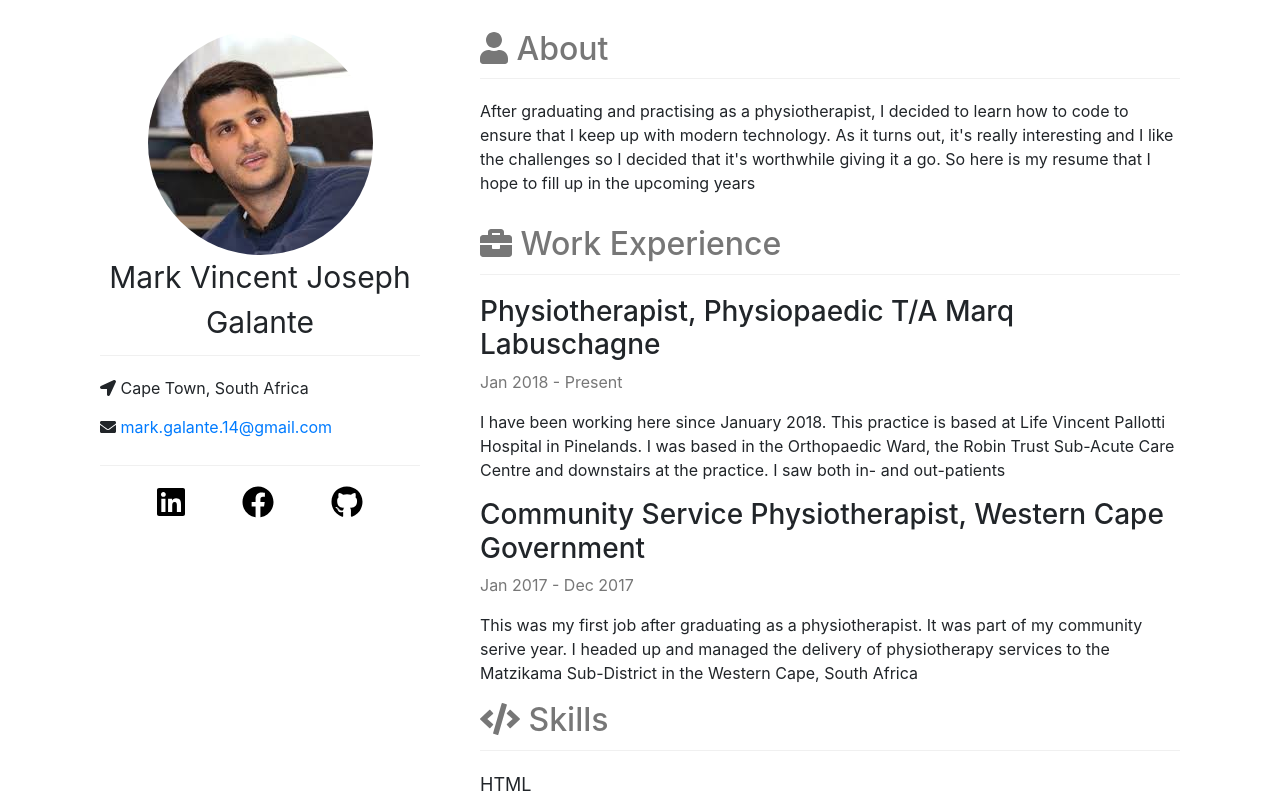
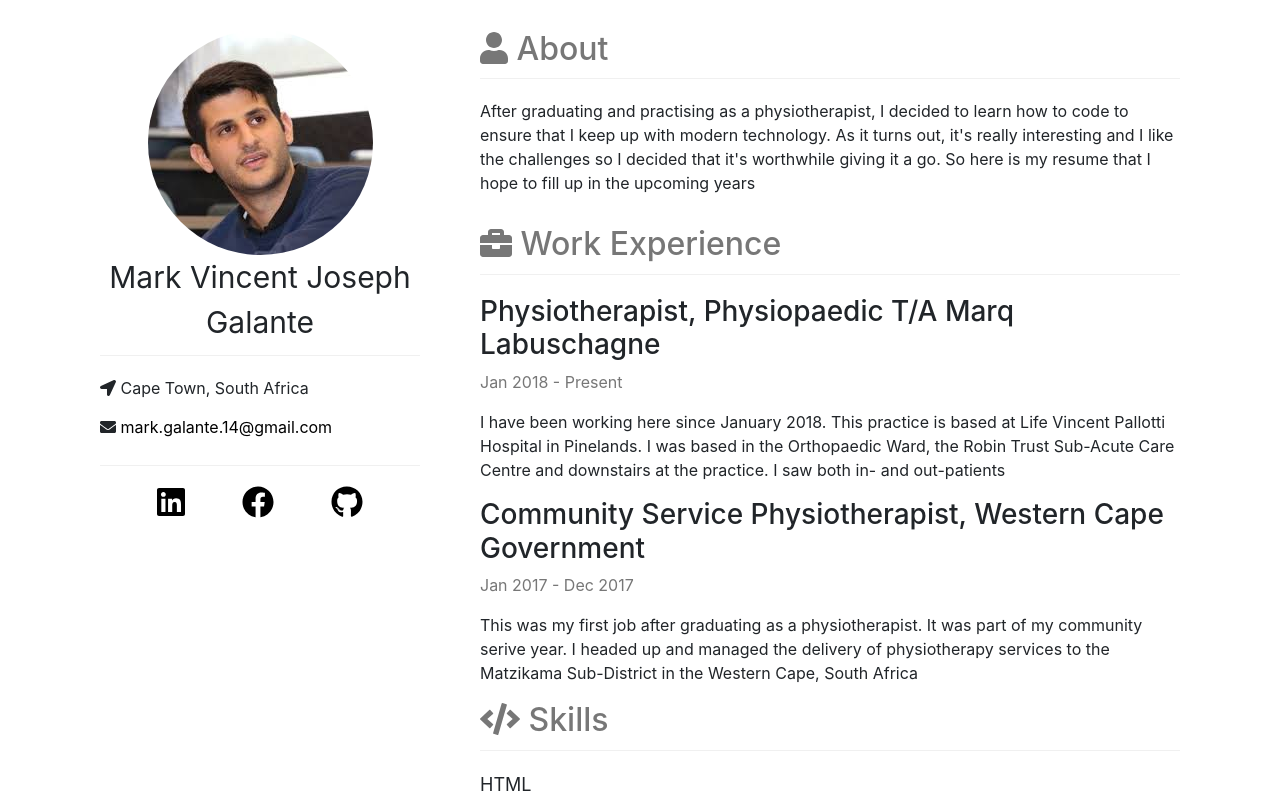
Before and after one commit to markgalante/portfolio, a React (Create React App) app in the folder myportfolio/: page / in a window 1280 px wide. Shown: the top 800 px of the page. Built offline with nearby package versions, Linux system fonts and the light colour scheme.

Commit message:
Change color of anchor tag for email address

```diff
--- a/myportfolio/src/Components/Profile.js
+++ b/myportfolio/src/Components/Profile.js
@@ -17,7 +17,7 @@ const Profile = () => {
             <div className="divider"></div>
             <ul className="list-unstyled contact-links">
                 <li><FontAwesomeIcon icon={['fas', 'location-arrow']} /> {profile.location.city}, {profile.location.country}</li>
-                <li><FontAwesomeIcon icon={['fas', 'envelope']} /> <a href={`mailto:${profile.contact.email}`}>{profile.contact.email}</a></li>
+                <li><FontAwesomeIcon icon={['fas', 'envelope']} /> <a href={`mailto:${profile.contact.email}`} className="anchor-tag-black">{profile.contact.email}</a></li>
             </ul>
             <div className="divider"></div>
             <div>
```
